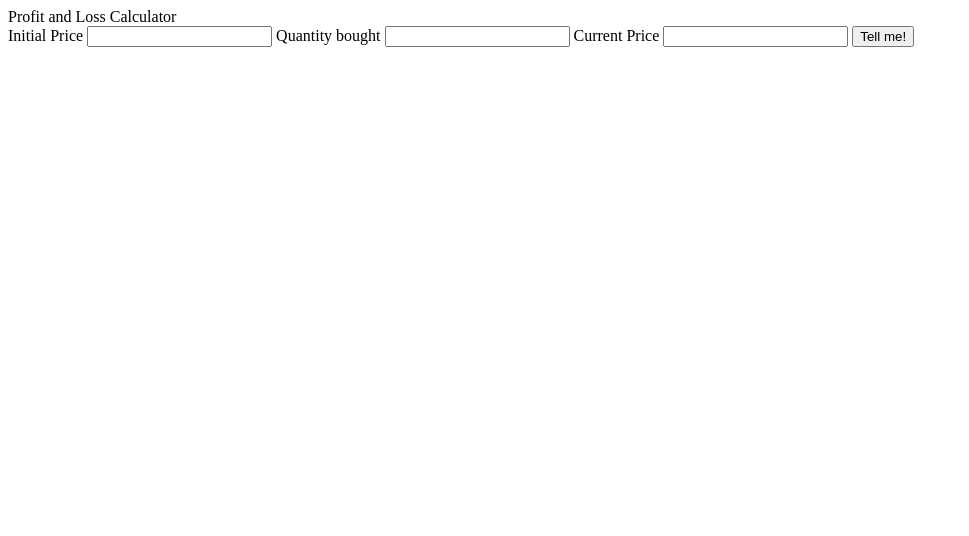
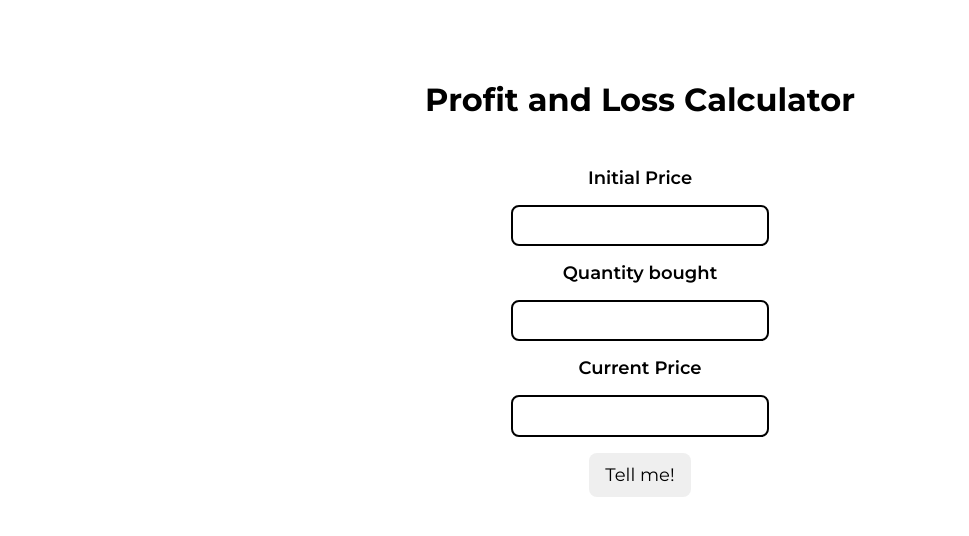
Before and after one commit to NavyaAg/stock_profitandloss, a plain HTML site: page index.html in a window 1280 px wide. Shown: the whole page, without its empty margins (0-969 px from the left). Drawn offline with Linux system fonts and the light colour scheme.

Commit message:
stylesheet added

```diff
--- a/index.html
+++ b/index.html
@@ -4,18 +4,24 @@
     <meta http-equiv="X-UA-Compatible" content="IE=edge">
     <meta name="viewport" content="width=device-width, initial-scale=1.0">
     <title>Profit or Loss</title>
+    <link rel="stylesheet" href="style.css">
+
+     <!--Google font stylesheets-->
+    <link rel="preconnect" href="https://fonts.googleapis.com">
+    <link rel="preconnect" href="https://fonts.gstatic.com" crossorigin>
+    <link href="https://fonts.googleapis.com/css2?family=Montserrat:wght@400;500;600;700&display=swap" rel="stylesheet">
 </head>
 <body>
     <main>
         <header>
-            Profit and Loss Calculator
+           <h1>Profit and Loss Calculator</h1>
         </header>
         <section>
-           <label for="">Initial Price</label>
+           <label for="" class="input-label">Initial Price</label>
            <input type="number" name="" id="initial-price" required>
-           <label for="">Quantity bought</label>
+           <label for="" class="input-label">Quantity bought</label>
            <input type="number" name="" id="qt" required>
-           <label for="">Current Price</label>
+           <label for="" class="input-label">Current Price</label>
            <input type="number" name="" id="current-price" required>
            <button class="check">Tell me!</button>
            <div class="output"></div>
--- a/index.js
+++ b/index.js
@@ -8,13 +8,13 @@ var message=document.querySelector(".output");
     if(initialPrice<currentPrice){
         var profit=(currentPrice-initialPrice)*quantity;
         var profitPercent=((profit/initialPrice)*100).toFixed(2);
-        message.innerText="Profit is "+profit+" which is "+profitPercent+"%";
+        message.innerText="Profit is ₹ "+profit+" which is "+profitPercent+"%";
 
     }
     else if(initialPrice>currentPrice){
         var loss=(initialPrice-currentPrice)*quantity;
         var lossPercent=((loss/initialPrice)*100).toFixed(2);
-        message.innerText="loss is "+loss+" which is "+lossPercent+"%";
+        message.innerText="loss is ₹ "+loss+" which is "+lossPercent+"%";
 
     }
     else
--- /dev/null
+++ b/style.css
@@ -0,0 +1,54 @@
+*{
+    padding: 0;
+    margin: 0;
+    box-sizing: border-box;
+    font-family: 'Montserrat', sans-serif;
+}
+main{
+    margin: 4rem auto 7rem;
+
+    text-align: center;
+}
+
+h1{
+    display: block;
+    padding: 1rem;
+    margin:2rem
+
+}
+
+.input-label{
+    display: block;
+    font-size: large;
+    font-weight: 600;
+}
+
+#initial-price,#qt,#current-price{
+    font-size: 14px;
+    outline: #fff;
+    padding: 0.6rem 1rem;
+    margin: 1rem;
+    border: 2px solid black;
+    border-radius: 0.5rem;
+    width: 100%;
+    max-width: 258px;
+}
+
+.check{
+    display: block;
+    padding:0.7rem 1rem ;
+
+    border: none;
+
+    border-radius: 0.5rem;
+    font-size: large;
+    cursor: pointer;
+    outline: #fff;
+    margin: auto;
+}
+
+.output{
+    font-size: larger;
+    font-weight: 600;
+    margin: 1rem;
+}
```
